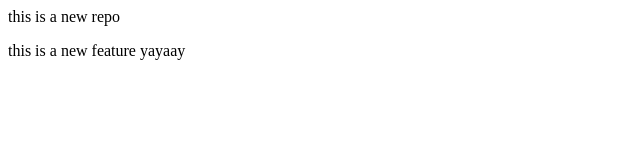
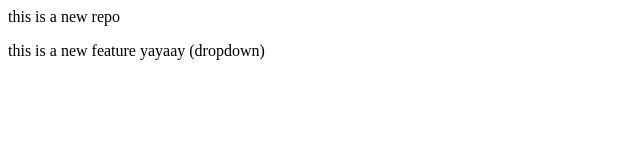
Before and after one commit to parth090805/localREPO, a plain HTML site: page index.html in a window 1280 px wide. Shown: the full height of the page, 0-640 px from the left. Drawn offline with Linux system fonts and the light colour scheme.

Commit message:
add dropdown

```diff
--- a/index.html
+++ b/index.html
@@ -1,2 +1,2 @@
 <p>this is a new repo</p>
-<p>this is a new feature yayaay</p>
+<p>this is a new feature yayaay (dropdown)</p>
```
